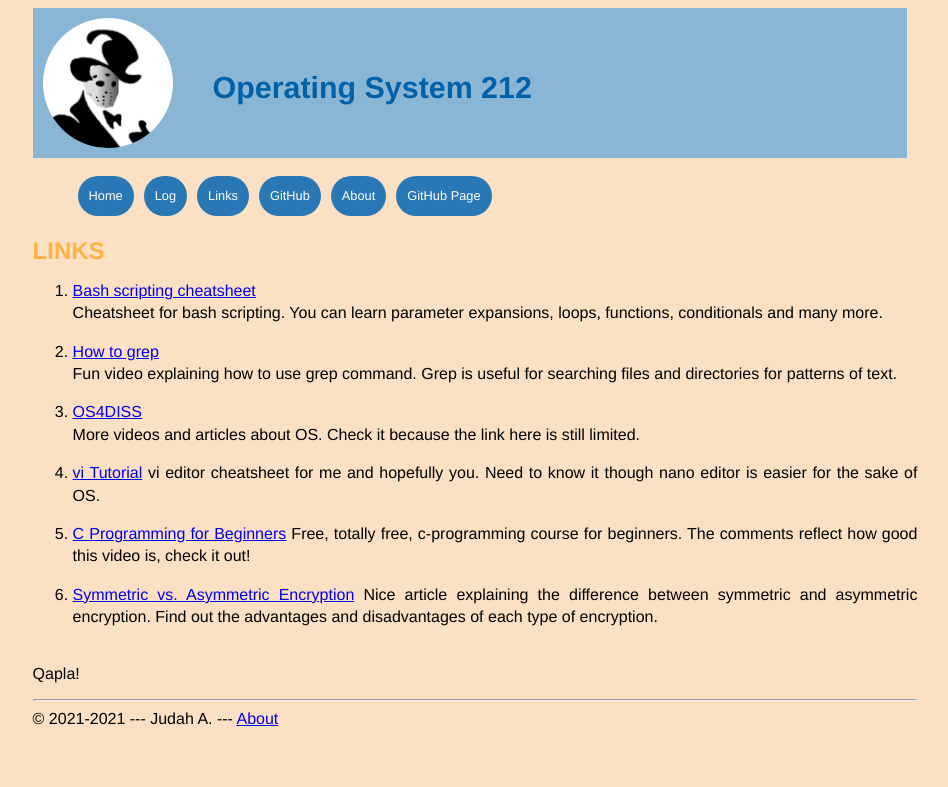
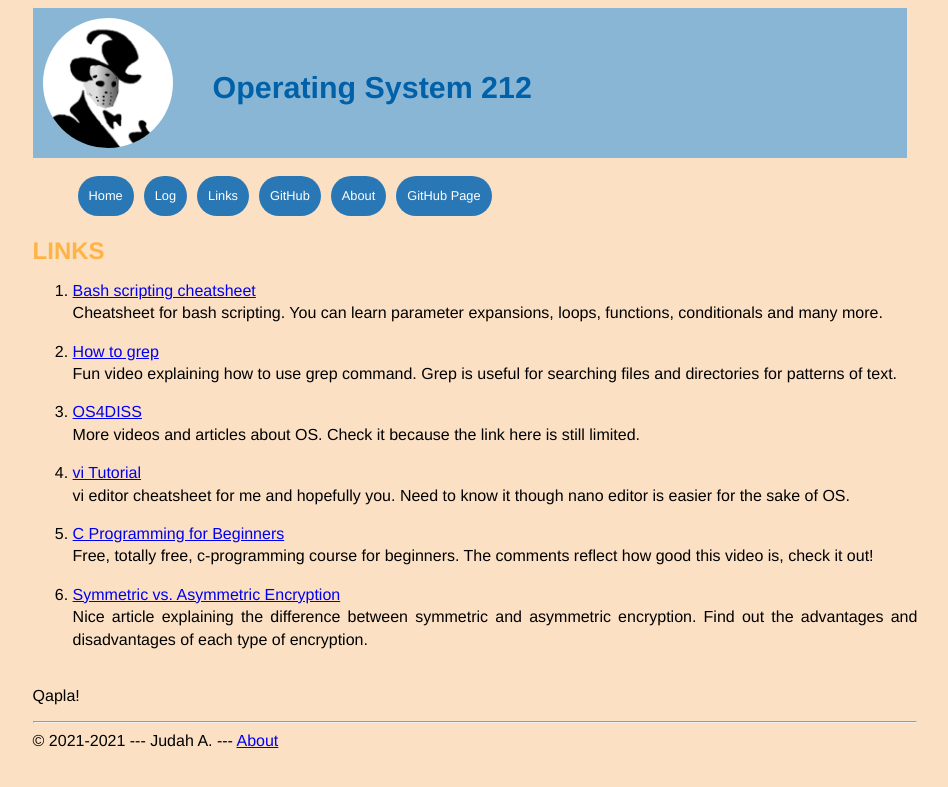
Before and after one commit to ariiesaka/os212, a Jekyll site: the page built from links.md, in a window 1280 px wide. Shown: the top 787 px of the page, without its empty margins (165-1113 px from the left). Built offline with Jekyll 4.4.1, drawn with Linux system fonts in a browser that asks for light colours; our own code applies the rules of GitHub Pages for plain Markdown files.

```diff
--- a/links.md
+++ b/links.md
@@ -16,15 +16,15 @@ Grep is useful for searching files and directories for patterns of text.
 More videos and articles about OS.
 Check it because the link here is still limited.
 
-4. [vi Tutorial](https://www.tutorialspoint.com/unix/unix-vi-editor.htm)
+4. [vi Tutorial](https://www.tutorialspoint.com/unix/unix-vi-editor.htm)<br>
 vi editor cheatsheet for me and hopefully you.
 Need to know it though nano editor is easier for the sake of OS.
 
-5. [C Programming for Beginners](https://www.youtube.com/watch?v=KJgsSFOSQv0&ab_channel=freeCodeCamp.org)
+5. [C Programming for Beginners](https://www.youtube.com/watch?v=KJgsSFOSQv0&ab_channel=freeCodeCamp.org)<br>
 Free, totally free, c-programming course for beginners.
 The comments reflect how good this video is, check it out!
 
-6. [Symmetric vs. Asymmetric Encryption](https://www.trentonsystems.com/blog/symmetric-vs-asymmetric-encryption)
+6. [Symmetric vs. Asymmetric Encryption](https://www.trentonsystems.com/blog/symmetric-vs-asymmetric-encryption)<br>
 Nice article explaining the difference between symmetric and asymmetric encryption.
 Find out the advantages and disadvantages of each type of encryption.
 
```
